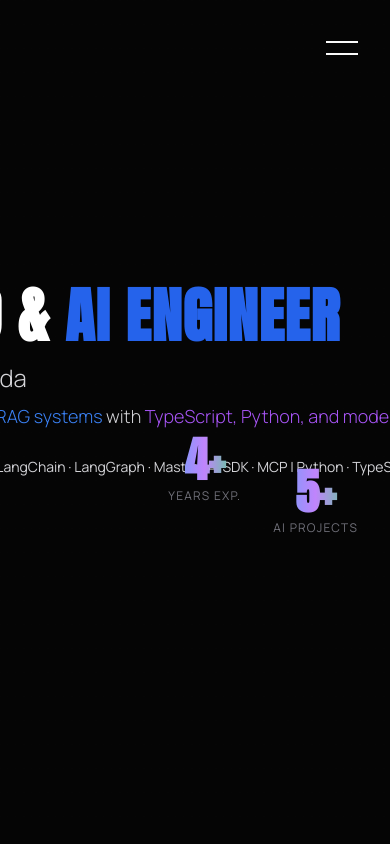
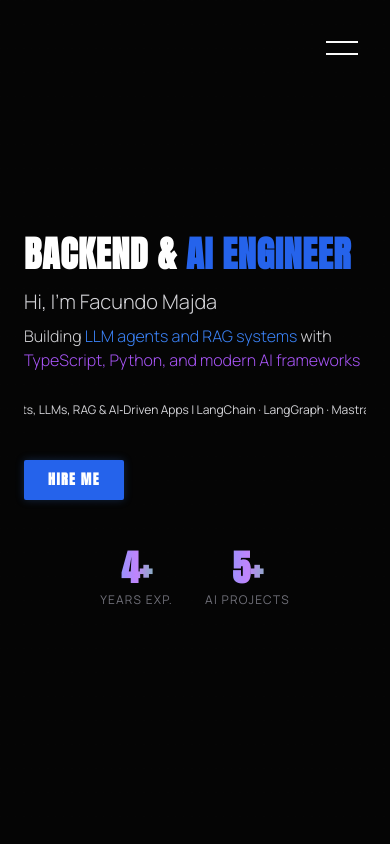
Before and after one commit to FacundoMajda/facundo_majda_portfolio, a Next.js app: page / in a window 390 px wide. Shown: the top 844 px of the page. Built offline with nearby package versions, Linux system fonts and the light colour scheme.

Commit message:
fix: adjust layout and typography for improved responsiveness and readability

```diff
--- a/src/pages/index.tsx
+++ b/src/pages/index.tsx
@@ -469,15 +469,15 @@ export default function Portfolio() {
       <main className="bg-[#050505]">
         <section
           id="banner"
-          className="relative min-h-screen flex flex-col justify-center px-12 md:px-20 lg:px-24 overflow-hidden"
+          className="relative min-h-screen flex flex-col justify-center px-6 md:px-20 lg:px-24 overflow-hidden"
         >
           <div className="absolute inset-0 z-0 opacity-10 bg-[linear-gradient(to_right,#80808012_1px,transparent_1px),linear-gradient(to_bottom,#80808012_1px,transparent_1px)] bg-[size:24px_24px]"></div>
 
-          <div className="container mx-auto h-full flex flex-col md:flex-row justify-center md:justify-between items-center z-10">
-            <div className="max-w-[800px] space-y-1">
+          <div className="container mx-auto h-full flex flex-col lg:flex-row justify-center lg:justify-between items-center lg:items-end gap-12 lg:gap-16 z-10 py-12">
+            <div className="max-w-full lg:max-w-[800px] space-y-1">
               <Reveal>
                 <h1
-                  className="font-anton text-6xl md:text-7xl lg:text-8xl font-black leading-none text-white"
+                  className="font-anton text-4xl sm:text-5xl md:text-6xl lg:text-7xl xl:text-8xl font-black leading-none text-white"
                   style={{ letterSpacing: "0.02em" }}
                 >
                   <span className="text-white">BACKEND & </span>
@@ -486,10 +486,10 @@ export default function Portfolio() {
               </Reveal>
               <Reveal delay={50}>
                 <h2 className="font-manrope font-light text-zinc-300 mt-4">
-                  <span className="text-2xl md:text-3xl block">
+                  <span className="text-xl sm:text-2xl md:text-3xl block">
                     Hi, I'm Facundo Majda
                   </span>
-                  <span className="text-lg md:text-xl block mt-2">
+                  <span className="text-base sm:text-lg md:text-xl block mt-2">
                     Building{" "}
                     <span className="text-blue-500">
                       LLM agents and RAG systems
@@ -503,7 +503,7 @@ export default function Portfolio() {
               </Reveal>
               <Reveal delay={100}>
                 <div className="mt-6 overflow-hidden">
-                  <div className="marquee whitespace-nowrap text-sm md:text-base text-zinc-300 font-manrope">
+                  <div className="marquee whitespace-nowrap text-xs sm:text-sm md:text-base text-zinc-300 font-manrope">
                     <span className="font-bold text-white">
                       AI Engineer & Full‑Stack Developer
                     </span>{" "}
@@ -528,10 +528,10 @@ export default function Portfolio() {
               </Reveal>
             </div>
 
-            <div className="mt-16 md:mt-0 flex md:flex-col gap-8 text-center md:text-right absolute right-8 md:right-16 top-1/2 -translate-y-1/2 space-y-8">
+            <div className="flex md:flex-row lg:flex-col gap-8 md:gap-12 lg:gap-8 text-center lg:text-right justify-center lg:justify-end lg:self-end">
               <Reveal delay={300}>
                 <div>
-                  <h5 className="text-5xl font-anton font-black bg-gradient-to-r from-blue-400 via-purple-400 to-green-400 bg-clip-text text-transparent mb-1">
+                  <h5 className="text-4xl sm:text-5xl md:text-6xl lg:text-5xl font-anton font-black bg-gradient-to-r from-blue-400 via-purple-400 to-green-400 bg-clip-text text-transparent mb-1">
                     4+
                   </h5>
                   <p className="text-zinc-500 font-manrope text-xs md:text-sm uppercase tracking-widest">
@@ -541,7 +541,7 @@ export default function Portfolio() {
               </Reveal>
               <Reveal delay={400}>
                 <div>
-                  <h5 className="text-5xl font-anton font-black bg-gradient-to-r from-blue-400 via-purple-400 to-green-400 bg-clip-text text-transparent mb-1">
+                  <h5 className="text-4xl sm:text-5xl md:text-6xl lg:text-5xl font-anton font-black bg-gradient-to-r from-blue-400 via-purple-400 to-green-400 bg-clip-text text-transparent mb-1">
                     5+
                   </h5>
                   <p className="text-zinc-500 font-manrope text-xs md:text-sm uppercase tracking-widest">
@@ -573,7 +573,7 @@ export default function Portfolio() {
               <p className="pb-3 border-b border-zinc-800 text-zinc-500 font-manrope mb-10 uppercase tracking-widest text-sm"></p>
             </Reveal>
 
-            <div className="grid md:grid-cols-12 gap-16">
+            <div className="grid md:grid-cols-12 gap-8 md:gap-12 lg:gap-16">
               <div className="md:col-span-5">
                 <Reveal>
                   <p className="text-5xl md:text-7xl font-anton font-black text-white leading-none">
@@ -654,11 +654,11 @@ export default function Portfolio() {
               </div>
             </Reveal>
 
-            <div className="space-y-16">
+            <div className="space-y-12 md:space-y-16">
               {STACK_CATEGORIES.map((cat, idx) => (
                 <div
                   key={idx}
-                  className="grid sm:grid-cols-12 gap-y-8 border-b border-zinc-900 pb-12 last:border-0"
+                  className="grid sm:grid-cols-12 gap-y-6 md:gap-y-8 border-b border-zinc-900 pb-10 md:pb-12 last:border-0"
                 >
                   <div className="sm:col-span-5">
                     <Reveal delay={idx * 100}>
```
